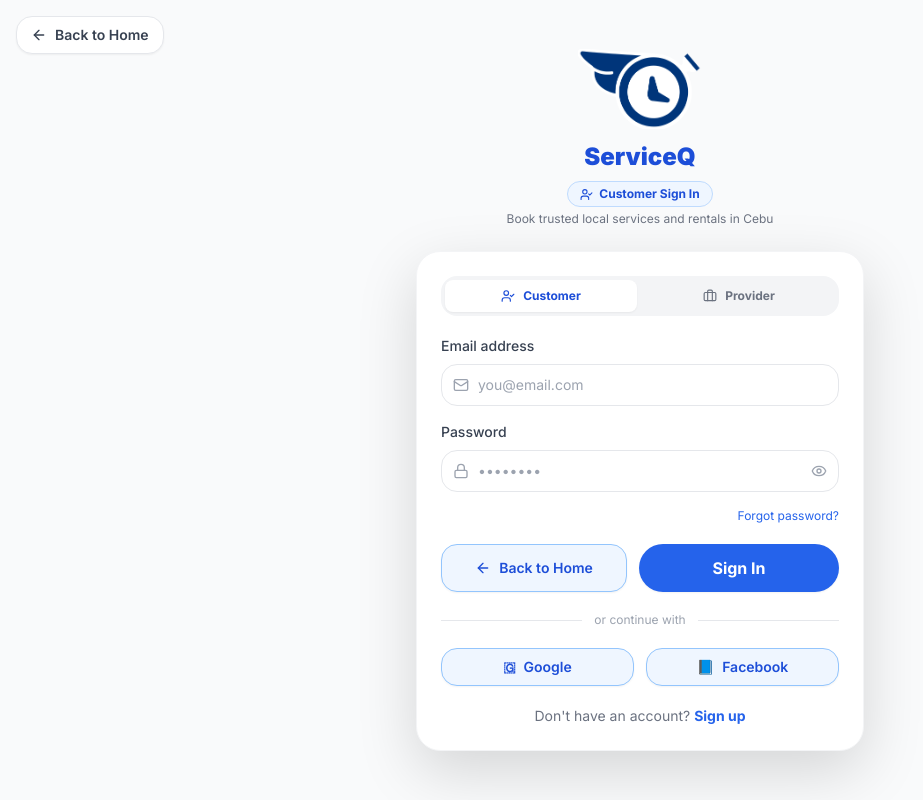
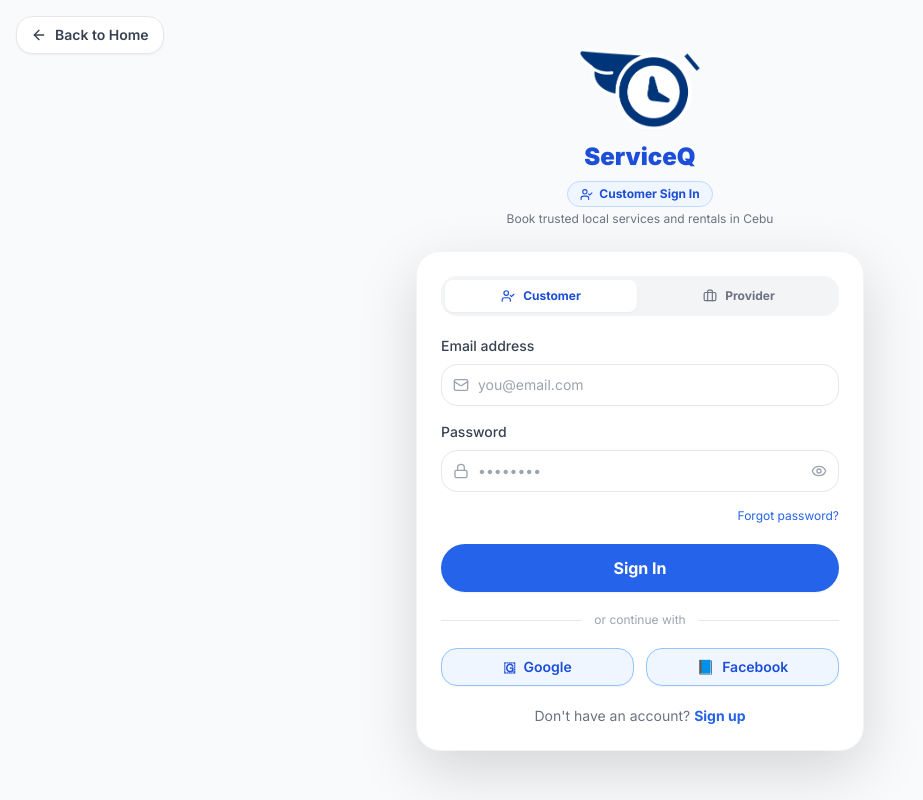
Before and after one commit to Ars-sin/ServiceQ, a React (Vite) app: page /login in a window 1280 px wide. Shown: the whole page, without its empty margins (0-923 px from the left). Built offline with nearby package versions, Linux system fonts and the light colour scheme; no server answers.

Commit message:
refactor: remove duplicate in-card back button and set unified Sign In label on login page

```diff
--- a/src/pages/auth/LoginPage.jsx
+++ b/src/pages/auth/LoginPage.jsx
@@ -208,29 +208,19 @@
               </div>
             )}
 
-            {/* Action Buttons: Prominent Back Button & Submit Button Side-by-Side */}
-            <div className="flex gap-3 mt-1">
-              <Link
-                to="/"
-                className="btn-secondary flex-1 py-3 flex items-center justify-center gap-2 font-semibold text-sm hover:bg-gray-100"
-              >
-                <ArrowLeft size={16} /> Back to Home
-              </Link>
-
             <button
               type="submit"
               disabled={loading}
-                className={`btn-primary btn-lg flex-1 font-bold shadow-sm ${
+              className={`btn-primary btn-lg w-full font-bold shadow-sm mt-1 ${
                 loginRole === 'provider' ? '!bg-emerald-600 hover:!bg-emerald-700 text-white' : ''
               }`}
             >
               {loading ? (
                 <span className="w-5 h-5 border-2 border-white border-t-transparent rounded-full animate-spin" />
               ) : (
-                  loginRole === 'provider' ? 'Sign In as Provider' : 'Sign In'
+                'Sign In'
               )}
             </button>
-            </div>
           </form>
 
           {/* Divider */}
```
Lines whose indentation alone changed are shown as unchanged.
